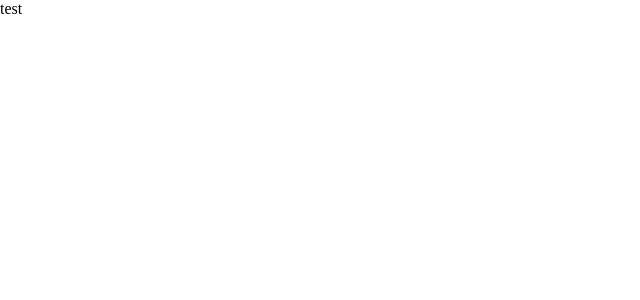
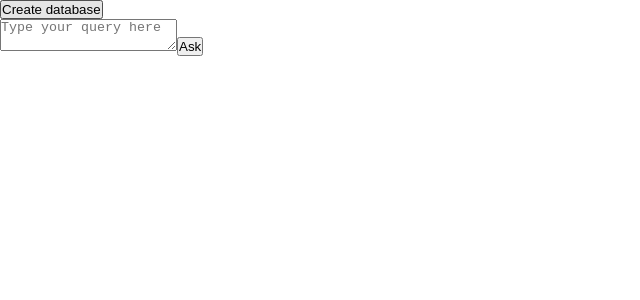
Before and after one commit to santanafx/chat-ai-bot, a Next.js app: page / in a window 1280 px wide. Shown: the top 300 px of the page, without its empty margins (0-640 px from the left). Built offline with nearby package versions, Linux system fonts and the light colour scheme.

Commit message:
Implement chat functionality and database creation in Home component

```diff
--- a/src/app/page.tsx
+++ b/src/app/page.tsx
@@ -1,7 +1,66 @@
+"use client";
+import { useChat } from "ai/react";
 import React from "react";
+import { toast } from "react-toastify";
 
 const Home = () => {
-  return <div>test</div>;
+  const {
+    messages,
+    input,
+    handleInputChange,
+    handleSubmit,
+    isLoading: isLoadingChat,
+    data,
+  } = useChat({
+    api: "api/chatroute",
+  });
+
+  const handleCreateDatabase = async () => {
+    const response = await fetch("api/createdatabase", {
+      method: "POST",
+    });
+
+    if (response.ok) {
+      toast("Database created!");
+    }
+  };
+
+  return (
+    <div>
+      <button onClick={handleCreateDatabase}>Create database</button>
+      <div>
+        <div>{isLoadingChat}</div>
+        <div>
+          {messages.map((message, index) => {
+            return (
+              <div key={index}>
+                <div>{message.role}</div>
+                <div>{message.content}</div>
+              </div>
+            );
+          })}
+        </div>
+        {data?.length !== undefined && data.length > 0 && (
+          <span>{(data[data.length - 1] as any).retrievals as string}</span>
+        )}
+        <form
+          onSubmit={(event) => {
+            event.preventDefault();
+            handleSubmit(event);
+          }}
+        >
+          <textarea
+            value={input}
+            onChange={handleInputChange}
+            placeholder="Type your query here"
+          />
+          <button disabled={isLoadingChat}>
+            {isLoadingChat ? "Loading..." : " Ask"}
+          </button>
+        </form>
+      </div>
+    </div>
+  );
 };
 
 export default Home;
```
